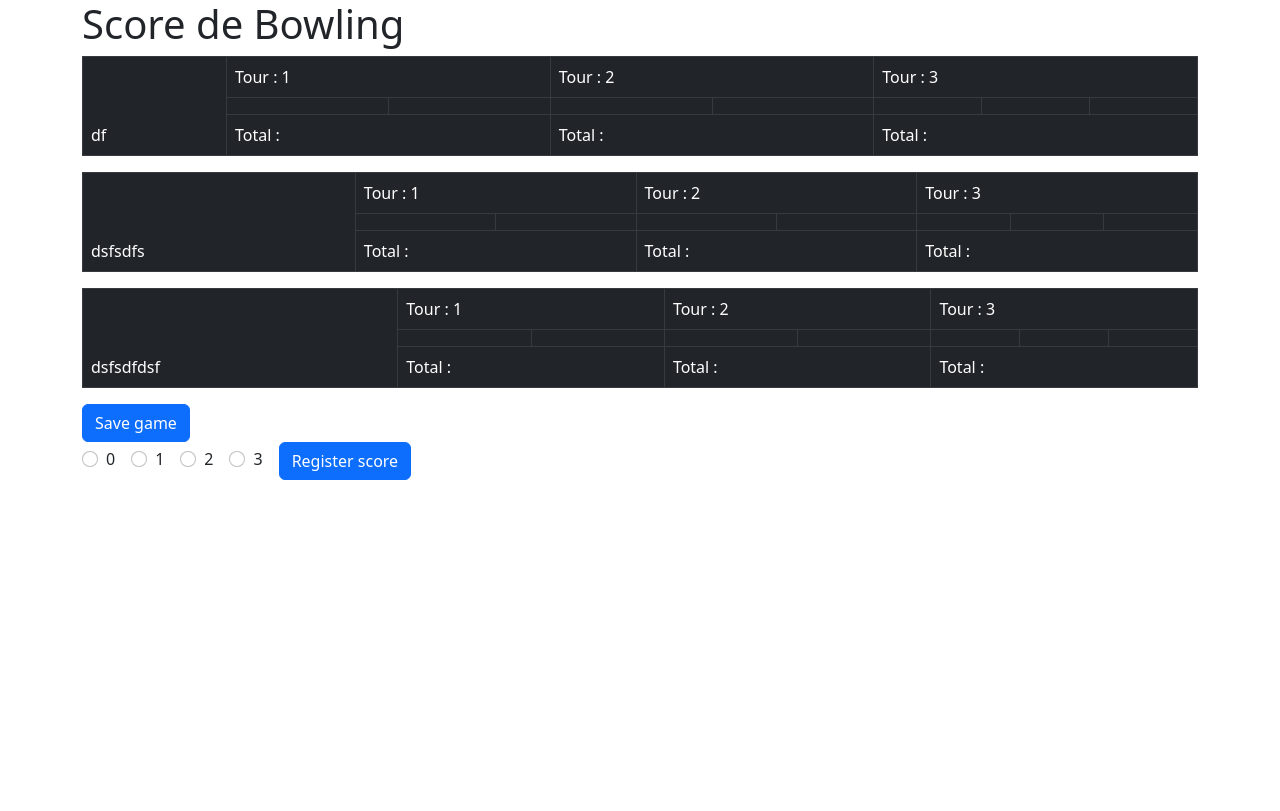
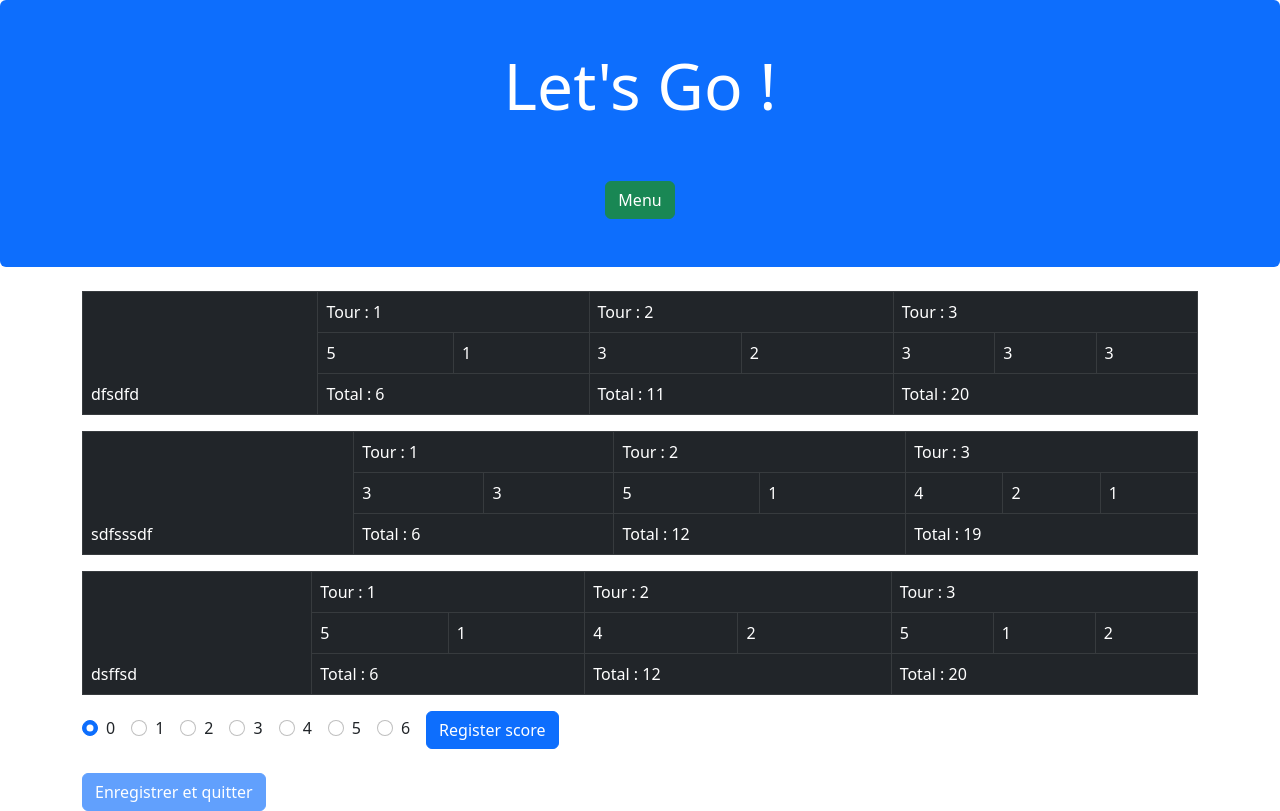
Before and after one commit to AnisDhiyaEddine/scoreBowling, an Angular app: page /in-game in a window 1280 px wide. Built offline with nearby package versions, Linux system fonts and the light colour scheme; data requests are answered from the project's data file.

Commit message:
function resumeGame, styling menu, game history

```diff
--- a/db.json
+++ b/db.json
@@ -2,22 +2,166 @@
   "current_game": {
     "id": 0,
     "rounds": 3,
-    "pins": 3,
-    "date": "",
+    "pins": 6,
+    "date": "02/02/2023",
     "players": [
       {
-        "name": "df",
-        "scores": []
+        "id": 1,
+        "name": "dfsdfd",
+        "scores": [
+          {
+            "first_shoot": 5,
+            "second_shoot": 1,
+            "total": 6
+          },
+          {
+            "first_shoot": 3,
+            "second_shoot": 2,
+            "total": 11
+          },
+          {
+            "first_shoot": 3,
+            "second_shoot": 3,
+            "total": 20,
+            "third_shoot": 3
+          }
+        ]
       },
       {
-        "name": "dsfsdfs",
-        "scores": []
+        "id": 2,
+        "name": "sdfsssdf",
+        "scores": [
+          {
+            "first_shoot": 3,
+            "second_shoot": 3,
+            "total": 6
+          },
+          {
+            "first_shoot": 5,
+            "second_shoot": 1,
+            "total": 12
+          },
+          {
+            "first_shoot": 4,
+            "second_shoot": 2,
+            "total": 19,
+            "third_shoot": 1
+          }
+        ]
       },
       {
-        "name": "dsfsdfdsf",
-        "scores": []
+        "id": 3,
+        "name": "dsffsd",
+        "scores": [
+          {
+            "first_shoot": 5,
+            "second_shoot": 1,
+            "total": 6
+          },
+          {
+            "first_shoot": 4,
+            "second_shoot": 2,
+            "total": 12
+          },
+          {
+            "first_shoot": 5,
+            "second_shoot": 1,
+            "total": 20,
+            "third_shoot": 2
+          }
+        ]
       }
     ]
   },
-  "games": []
+  "games": [
+    {
+      "id": 1,
+      "rounds": 4,
+      "pins": 4,
+      "date": "02/02/2023",
+      "players": [
+        {
+          "id": 1,
+          "name": "xcvc",
+          "scores": [
+            {
+              "first_shoot": 3,
+              "second_shoot": 0,
+              "total": 3
+            },
+            {
+              "first_shoot": 3,
+              "second_shoot": 0,
+              "total": 6
+            },
+            {
+              "first_shoot": 0,
+              "second_shoot": 0,
+              "total": 6
+            },
+            {
+              "first_shoot": 2,
+              "second_shoot": 1,
+              "third_shoot": 0,
+              "total": 9
+            }
+          ]
+        },
+        {
+          "id": 2,
+          "name": "cvbggd",
+          "scores": [
+            {
+              "first_shoot": 0,
+              "second_shoot": 3,
+              "total": 3
+            },
+            {
+              "first_shoot": 0,
+              "second_shoot": 0,
+              "total": 3
+            },
+            {
+              "first_shoot": 0,
+              "second_shoot": 0,
+              "total": 3
+            },
+            {
+              "first_shoot": 2,
+              "second_shoot": 2,
+              "total": 8,
+              "third_shoot": 1
+            }
+          ]
+        },
+        {
+          "id": 3,
+          "name": "sdsdfdfdsff",
+          "scores": [
+            {
+              "first_shoot": 4,
+              "second_shoot": 0,
+              "total": 4
+            },
+            {
+              "first_shoot": 0,
+              "second_shoot": 0,
+              "total": 4
+            },
+            {
+              "first_shoot": 2,
+              "second_shoot": 0,
+              "total": 6
+            },
+            {
+              "first_shoot": 2,
+              "second_shoot": 2,
+              "total": 11,
+              "third_shoot": 1
+            }
+          ]
+        }
+      ]
+    }
+  ]
 }
--- a/design/function-definitions.ts
+++ b/design/function-definitions.ts
@@ -10,6 +10,7 @@ export type game = {
 }
 
 export type player = {
+  id?: number;
   name: string;
   scores: score[];
 }
@@ -61,7 +62,7 @@ export async function create_game(nb_round: number, nb_pins: number, players: pl
   const game: game = {
     rounds: nb_round,
     pins: nb_pins,
-    date: "",
+    date: new Date().toLocaleDateString(),
     players: players,
   };
   await save_state(game)
@@ -108,16 +109,16 @@ export function get_last_score(player: player): score | undefined {
  * Verify that the last round has been played
  * @param game
  */
-export function is_finished(game: game): boolean {
-  return game.rounds === 0;
+export function is_finished(game: game, round: number): boolean {
+  return game.rounds === round;
 }
 
 /**
  *
  * @param game
  */
-export function is_last_round(game: game): boolean {
-  return game.rounds === 1;
+export function is_last_round(game: game, round: number): boolean {
+  return game.rounds - round === 1;
 }
 
 /**
@@ -140,7 +141,7 @@ export async function next_round(game: game): Promise<void> {
 /**
  * Save the state of the game into the json file
  */
-async function save_state(game: game): Promise<void> {
+export async function save_state(game: game): Promise<void> {
   await ApiServiceService.update_current_game(game);
 }
 
--- a/src/app/app.component.html
+++ b/src/app/app.component.html
@@ -1,2 +1,3 @@
+
 <router-outlet>
 </router-outlet>
--- a/src/app/pages/end-game/end-game.component.ts
+++ b/src/app/pages/end-game/end-game.component.ts
@@ -10,7 +10,6 @@ export class EndGameComponent implements OnInit {
   constructor() { }
 
   ngOnInit(): void {
-    console.log('EndGameComponent.ngOnInit()');
   }
 
 }
--- a/src/app/pages/history/history.component.html
+++ b/src/app/pages/history/history.component.html
@@ -1 +1,34 @@
-<p>history works!</p>
+<!-- tableau bootstrap qui affiche les infos des parties de bowling -->
+<div class="container-fluid bg-primary text-white text-center rounded p-5">
+  <h1 class="display-3">Historique</h1>
+  <button type="button" class="btn btn-success mx-3 mt-5" routerLink="/">Menu</button>
+</div>
+
+<div class="container mt-5">
+  <div class="card" *ngFor="let game of games; index as i">
+    <div class="card-header d-flex justify-content-between">
+      Partie n°{{i}} - {{game.date}}
+      <button type="button" class="btn btn-danger" (click)="deleteGame(game.id)">Supprimer</button>
+    </div>
+    <div class="card-body">
+      <table class="table">
+        <thead>
+          <tr>
+            <th scope="col">Joueur</th>
+            <th scope="col" *ngFor="let round of [].constructor(game.rounds);index as nbTour">Tour {{nbTour+1}}</th>
+          </tr>
+        </thead>
+        <tbody>
+          <tr *ngFor="let player of game.players">
+            <td>{{player.name}}</td>
+            <td *ngFor="let score of player.scores">{{score.total}}</td>
+          </tr>
+        </tbody>
+      </table>
+    </div>
+  </div>
+  <br>
+  <div *ngIf="games.length" class="card-footer">
+    <button type="button" class="btn btn-danger" (click)="deleteAllGames()">Supprimer toutes les parties</button>
+  </div>
+</div>
--- a/src/app/pages/in-game/in-game.component.html
+++ b/src/app/pages/in-game/in-game.component.html
@@ -1,6 +1,10 @@
-<div class="container" #appContainer>
-  <h1>Score de Bowling</h1>
-  <form (ngSubmit)="submitForm()">
+<div class="container-fluid bg-primary text-white text-center rounded p-5">
+  <h1 class="display-3">Let's Go !</h1>
+  <button type="button" class="btn btn-success mx-3 mt-5" routerLink="/">Menu</button>
+</div>
+<br>
+<div class="container" *ngIf="game">
+  <form>
     <div class="form-group">
       <div *ngFor="let player of game.players; index as nbPlayer">
         <table class="table table-bordered table-dark">
@@ -8,24 +12,24 @@
             <tr>
               <td class="col" rowspan="3">{{player.name}}</td>
               <td *ngFor="let x of [].constructor(game.rounds);
-                index as i" class="col"
-                [attr.colspan]="state[player.name][i].length">
+                index as i" class="col" [attr.colspan]="state[player.id ?? 0][i].length">
                 Tour : {{ i+1 }}
               </td>
             </tr>
             <tr>
               <td *ngFor="let x of [].constructor(game.rounds * 2) ; index as i" class="col" colspan="1">
-                  {{ i % 2 == 0 ? state[player.name][i/2][0] == -1 ? '' : state[player.name][(i/2)][0] : state[player.name][(i-1)/2][1]
-                    == -1 ? '' : state[player.name][(i-1)/2][1]
+                {{ i % 2 == 0 ? state[player.id ?? 0][i/2][0] == -1 ? '' : state[player.id ?? 0][(i/2)][0] :
+                state[player.id ?? 0][(i-1)/2][1]
+                == -1 ? '' : state[player.id ?? 0][(i-1)/2][1]
                 }}
               </td>
               <td class="col" colspan="1">
-                {{ (state[player.name][game.rounds - 1][2]) == -1 ? '' : state[player.name][game.rounds - 1][2]  }}
+                {{ (state[player.id ?? 0][game.rounds - 1][2]) == -1 ? '' : state[player.id ?? 0][game.rounds - 1][2] }}
               </td>
             </tr>
             <tr>
               <td *ngFor="let x of [].constructor(game.rounds ) ; index as i"
-              [attr.colspan]="state[player.name][i].length" class="col" >
+                [attr.colspan]="state[player.id ?? 0][i].length" class="col">
                 Total : {{ player.scores[i] ? player.scores[i].total : ''}}
               </td>
             </tr>
@@ -34,16 +38,21 @@
       </div>
     </div>
 
-    <button type="submit" class="btn btn-primary">Save game</button>
+    <div class="form-group">
+      <div class="form-check form-check-inline"
+        *ngFor="let i of [].constructor(game.pins - nbScoreLast + 1) ; index as nbPin">
+
+        <input class="form-check-input" type="radio" name="nbPinRadio" [value]="nbPin" [(ngModel)]="selectedNbPins">
+        <label class="form-check-label">{{nbPin}}</label>
+      </div>
+      <button type="submit" class="btn btn-primary" (click)="register_score_tour()">Register score</button>
+    </div>
+    <br>
+
+    <button type="submit" class="btn btn-primary" (click)="submit()" [disabled]="buttonState">Enregistrer et
+      quitter</button>
   </form>
 
-  <div class="form-group" >
-    <div class="form-check form-check-inline" *ngFor="let i of [].constructor(game.pins - nbScoreLast + 1) ; index as nbPin">
 
-      <input class="form-check-input" type="radio" name="nbPinRadio" [value]="nbPin" [(ngModel)]="selectedNbPins">
-      <label class="form-check-label">{{nbPin}}</label>
-    </div>
-    <button type="submit" class="btn btn-primary" (click)="register_score_tour()">Register score</button>
-  </div>
 
 </div>
--- a/src/app/pages/in-game/in-game.component.ts
+++ b/src/app/pages/in-game/in-game.component.ts
@@ -1,76 +1,93 @@
 import { ChangeDetectorRef, Component, OnInit } from '@angular/core';
-import { ActivatedRoute, Route } from '@angular/router';
-import { game, get_unachieved_game, player, register_score } from 'design/function-definitions';
-import { ignoreElements } from 'rxjs';
-
+import { ActivatedRoute, Router } from '@angular/router';
+import {
+  game,
+  get_unachieved_game,
+  register_score,
+  save_game,
+  save_state,
+} from 'design/function-definitions';
 
 @Component({
   selector: 'app-in-game',
   templateUrl: './in-game.component.html',
-  styleUrls: ['./in-game.component.css']
+  styleUrls: ['./in-game.component.css'],
 })
 export class InGameComponent implements OnInit {
-  game: game = {
-    rounds: 0,
-    pins: 0,
-    date: "",
-    players: [],
-  };
+  game: game;
 
-  selectedNbPins: number;
-  currentTour = 1;
-  currentPlayerIndex = 0;
+  selectedNbPins: number = 0;
   nbScoreLast = 0;
+  buttonState = true;
 
   /////////////////////////////////////////////////////////////////////
 
   state: any = {};
 
-
-
   constructor(
     private route: ActivatedRoute,
-    private cd: ChangeDetectorRef
-  ) { }
+    private cd: ChangeDetectorRef,
+    private router: Router
+  ) {}
 
   async ngOnInit(): Promise<void> {
-
-    this.game = await get_unachieved_game() || { rounds: 0, pins: 0, date: "", players: [] };
-    console.log("1");
-
-    console.log(this.game);
-
-    // this.route.params.subscribe((params) => {
-    //   this.game = JSON.parse(params['data']);
-    // });
-
-
+    this.game = (await get_unachieved_game()) || {
+      rounds: 0,
+      pins: 0,
+      date: '',
+      players: [],
+    };
 
     this.game.players.forEach((player) => {
-      this.state[player.name] = {};
-      for (let i = 0; i < this.game.rounds - 1; i++) {
-        this.state[player.name][i] = [-1, -1];
+      if (player.id) {
+        this.state[player.id] = {};
+        for (let i = 0; i < this.game.rounds; i++) {
+          if (i < this.game.rounds - 1) {
+            if (player.scores[i]) {
+              this.state[player.id][i] = [
+                player.scores[i].first_shoot,
+                player.scores[i].second_shoot,
+              ];
+            } else {
+              this.state[player.id][i] = [-1, -1];
+            }
+          } else {
+            if (this.game.rounds === player.scores.length) {
+              if (player.scores[i - 1]) {
+                this.state[player.id][i] = [
+                  player.scores[i].first_shoot,
+                  player.scores[i].second_shoot,
+                  player.scores[i].third_shoot,
+                ];
+              } else {
+                this.state[player.id][i] = [-1, -1, -1];
+              }
+            } else {
+              this.state[player.id][i] = [-1, -1, -1];
+            }
+          }
+        }
       }
-      this.state[player.name][this.game.rounds - 1] = [-1, -1, -1];
     });
   }
 
-
-
   newPinHandler() {
+    const lastPlayerName = this.game.players[this.game.players.length - 1].id;
     for (let round = 0; round < this.game.rounds; round++) {
       for (let player in this.state) {
-        if(!this.state[player][round].includes(-1)) {
+        if (!this.state[player][round].includes(-1)) {
           continue;
         }
-        for(let shoot = 0; shoot < this.state[player][round].length; shoot++) {
-
-          if(this.state[player][round][shoot] === -1) {
+        for (let shoot = 0; shoot < this.state[player][round].length; shoot++) {
+          if (this.state[player][round][shoot] === -1) {
             this.state[player][round][shoot] = this.selectedNbPins;
             return {
               round: round,
               player: player,
               isFull: !this.state[player][round].includes(-1),
+              gameFinished:
+                round === this.game.rounds - 1 &&
+                !this.state[lastPlayerName ?? 0][round].includes(-1),
             };
           }
         }
@@ -80,28 +97,42 @@ export class InGameComponent implements OnInit {
   }
 
   register_score_tour() {
-    let temp = this.newPinHandler() || { isFull: false, round: -1, player: "" };
+    let temp = this.newPinHandler() || {
+      isFull: false,
+      round: -1,
+      player: -1,
+      gameFinished: false,
+    };
 
-    let player = this.game.players.find((p) => p.name == temp.player) || {
-      name: "",
+    let player = this.game.players.find((p) => p.id == temp.player) || {
+      name: '',
       scores: [],
-    }
+    };
 
     if (temp.isFull) {
-
       register_score(
         player,
         this.game.pins,
         ...(this.state[temp.player][temp.round] as [number, number, number])
       );
+
+      save_state(this.game);
+      if (temp.gameFinished) {
+        this.buttonState = false;
+      }
+
       this.nbScoreLast = 0;
       return;
     }
 
-    this.nbScoreLast = this.selectedNbPins
+    this.nbScoreLast = this.selectedNbPins;
+    this.selectedNbPins = 0;
   }
 
-  submitForm() {
+  submit() {
+    if (!this.buttonState) {
+      save_game(this.game);
+      this.router.navigate(['']);
+    }
   }
-
 }
--- a/src/app/pages/init-game/init-game.component.ts
+++ b/src/app/pages/init-game/init-game.component.ts
@@ -20,12 +20,13 @@ export class InitGameComponent implements OnInit {
   numPlayers: number;
   playersFormArray: FormArray;
   controller: FormGroup;
+  buttonState = true;
 
   constructor(
     private formBuilder: FormBuilder,
     private router: Router,
     private route: ActivatedRoute
-    ) {}
+  ) {}
 
   ngOnInit() {
     this.playersFormArray = this.formBuilder.array([]);
@@ -36,6 +37,20 @@ export class InitGameComponent implements OnInit {
       nbJoueur: ['', Validators.required],
       playersCheck: this.playersFormArray,
     });
+
+    this.controller.valueChanges.subscribe(() => {
+      this.buttonState = this.controller.invalid || this.validatePlayersArray();
+    });
+  }
+
+  validatePlayersArray(): boolean {
+    let invalid = false;
+    this.playersFormArray.controls.forEach((control) => {
+      if (control.value === '') {
+        invalid = true;
+      }
+    });
+    return invalid;
   }
 
   updatePlayers() {
@@ -47,22 +62,24 @@ export class InitGameComponent implements OnInit {
 
   async onSubmit() {
     this.submitted = true;
-    //creer jeu
-    const game = await create_game(
-      this.controller.value.nbTour,
-      this.controller.value.nbQuille,
-      this.controller.value.playersCheck.map((p) => {
-        return {
-          name: p,
-          scores : <score[]>[]
-        };
-      }) );
-
     if (this.controller.invalid) {
       console.log('invalid');
       return;
-    }else{
-      this.router.navigate(['/in-game', { data: JSON.stringify(game) }]);
+    } else {
+      const game = await create_game(
+        this.controller.value.nbTour,
+        this.controller.value.nbQuille,
+        this.controller.value.playersCheck.map((p, index) => {
+          return {
+            id: index + 1,
+            name: p,
+            scores: <score[]>[],
+          };
+        })
+      );
+      console.log(game);
+
+      this.router.navigate(['/in-game']);
     }
   }
 }
--- a/src/app/pages/main-menu/main-menu.component.ts
+++ b/src/app/pages/main-menu/main-menu.component.ts
@@ -1,15 +1,25 @@
 import { Component, OnInit } from '@angular/core';
+import { game, get_unachieved_game } from 'design/function-definitions';
 @Component({
   selector: 'app-main-menu',
   templateUrl: './main-menu.component.html',
-  styleUrls: ['./main-menu.component.css']
+  styleUrls: ['./main-menu.component.css'],
 })
 export class MainMenuComponent implements OnInit {
+  gameCurrent;
+  buttonState = false;
+  constructor() {}
 
-  constructor() { }
+  async ngOnInit(): Promise<void> {
+    this.gameCurrent = await get_unachieved_game();
+    console.log(this.gameCurrent);
 
-  ngOnInit(): void {
-    console.log('MainMenuComponent.ngOnInit()');
+    if (this.gameCurrent) {
+      this.buttonState = true;
+    }
   }
 
+  resumeGame() {
+    console.log('resumeGame');
+  }
 }
```
Also changed, not shown: src/app/pages/history/history.component.ts (+22 -5 lines), src/app/pages/init-game/init-game.component.html (+14 -31 lines), src/app/pages/main-menu/main-menu.component.html (+11 -5 lines).
